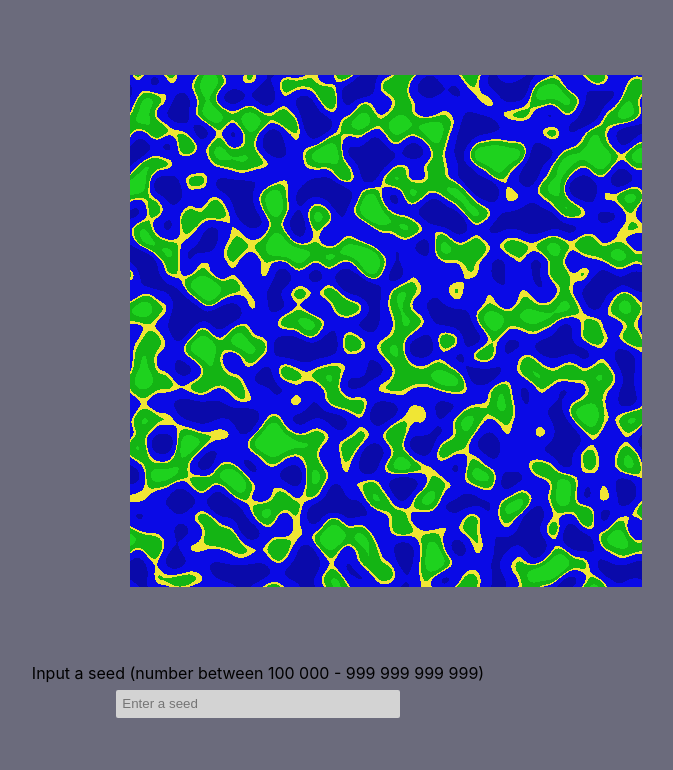
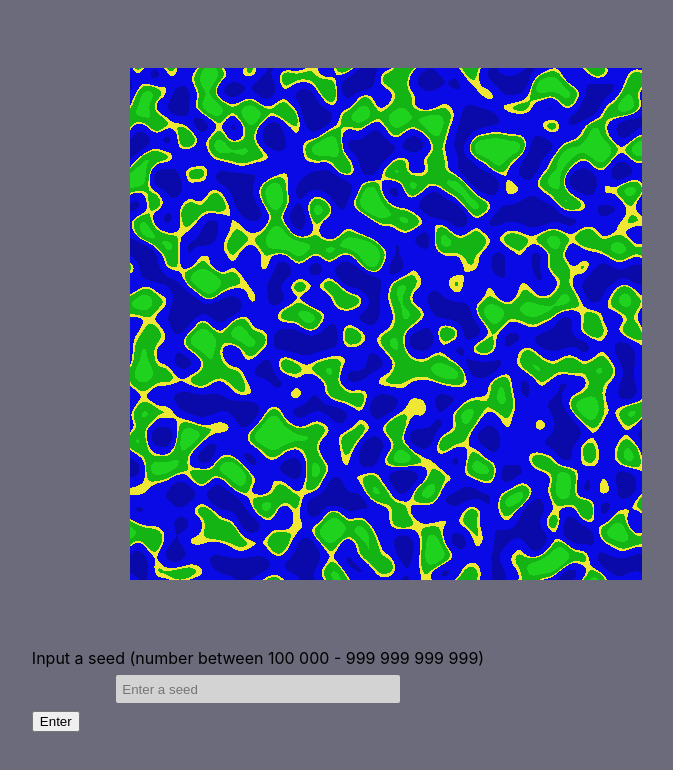
Before and after one commit to Reishi006/perlin-canvas, a React (Create React App) app: page / in a window 1280 px wide. Shown: the top 770 px of the page, without its empty margins (382-1055 px from the left). Built offline with nearby package versions, Linux system fonts and the light colour scheme.

Commit message:
Update App.js

```diff
--- a/src/App.js
+++ b/src/App.js
@@ -15,14 +15,20 @@ function App() {
     if (!isNaN(e.target.value)) {
       inputRef.current = e.target.value;
     } else {
-      e.target.value = '';
+      e.target.value = inputRef.current;
     }
     console.log(e.target.value);
   }
 
-  const generatePerlin = (e) => {
-    if (e.key === 'Enter') {
+  const generatePerlinKey = (e) => {
+    if (e.key === 'Enter' && inputRef.current.length > 5) {
       console.log('enter');
+    }
+  }
+
+  const generatePerlinButton = () => {
+    if (inputRef.current.length > 5) {
+      console.log('button');
     }
   }
 
@@ -36,16 +42,23 @@ function App() {
         </div>
         <label className='seed'>
           Input a seed (number between 100 000 - 999 999 999 999)<br/>
+          <div>
             <input
               className='seed-input'
               type='text'
               min='100000'
               max='999999999999'
+              minLength='6'
               maxLength='12'
               placeholder='Enter a seed'
               onInput={(e) => getValue(e)}
-            onKeyDown={(e) => generatePerlin(e)}
+              onKeyDown={(e) => generatePerlinKey(e)}
             ></input>
+            <button
+              className='seed-input-button'
+              onClick={() => generatePerlinButton()}
+            >Enter</button>
+          </div>
         </label>
       </div>
   );
```
Lines whose indentation alone changed are shown as unchanged.
